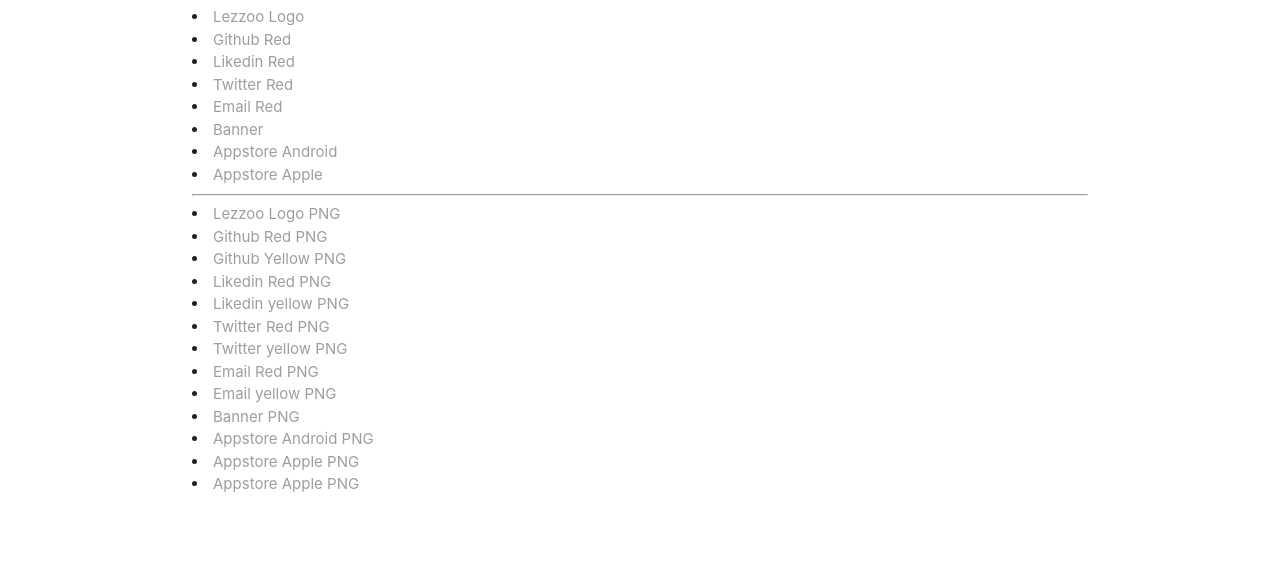
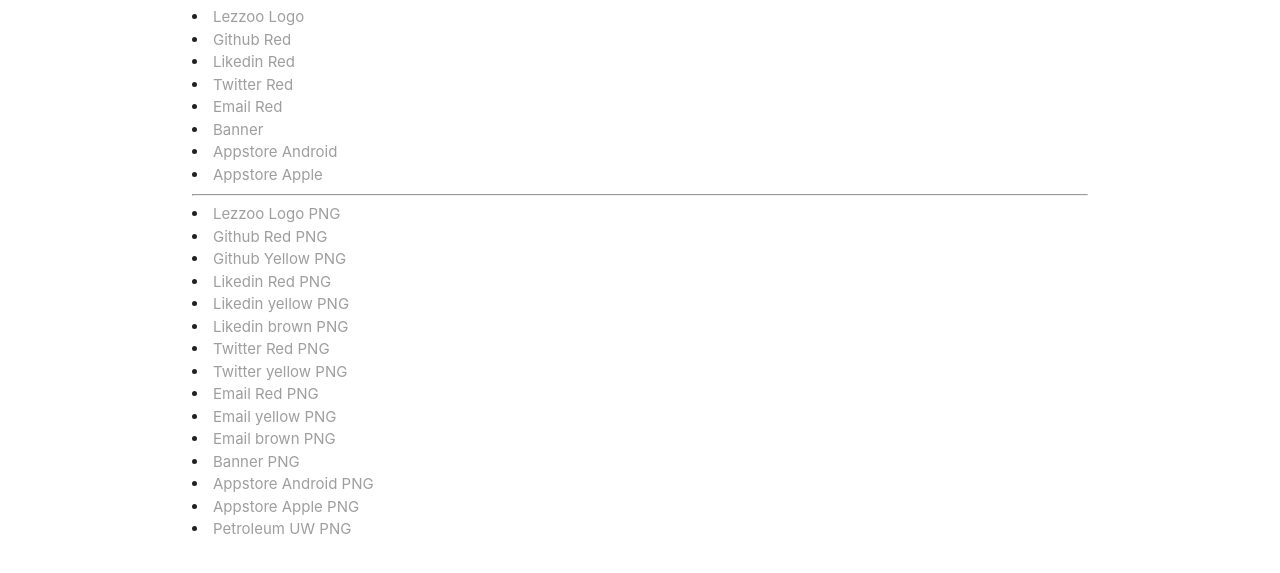
Before and after one commit to the-farshad/files, a plain HTML site: page index.html in a window 1280 px wide. Shown: the part 73-646 px from the top of the page. Drawn offline with nearby package versions, Linux system fonts and the light colour scheme.

Commit message:
[ADDED] Brown version added

```diff
--- a/index.html
+++ b/index.html
@@ -37,14 +37,16 @@
             <li><a class="grey-text" href="./files/github-yellow.png">Github Yellow PNG</a></li>
             <li><a class="grey-text" href="./files/linkedin-red.png">Likedin Red PNG</a></li>
             <li><a class="grey-text" href="./files/linkedin-yellow.png">Likedin yellow PNG</a></li>
+            <li><a class="grey-text" href="./files/linkedin-brown.png">Likedin brown PNG</a></li>
             <li><a class="grey-text" href="./files/twitter-red.png">Twitter Red PNG</a></li>
             <li><a class="grey-text" href="./files/twitter-yellow.png">Twitter yellow PNG</a></li>
             <li><a class="grey-text" href="./files/e-mail-red.png">Email Red PNG</a></li>
             <li><a class="grey-text" href="./files/e-mail-yellow.png">Email yellow PNG</a></li>
+            <li><a class="grey-text" href="./files/e-mail-brown.png">Email brown PNG</a></li>
             <li><a class="grey-text" href="./files/banner-wide.jpg">Banner PNG</a></li>
             <li><a class="grey-text" href="./files/appstore-android.png">Appstore Android PNG</a></li>
             <li><a class="grey-text" href="./files/appstore-apple.png">Appstore Apple PNG</a></li>
-            <li><a class="grey-text" href="./files/petroleum-uw.png">Appstore Apple PNG</a></li>
+            <li><a class="grey-text" href="./files/petroleum-uw.png">Petroleum UW PNG</a></li>
         </div>
         <br><br>
     </div>
```
Also changed, not shown: files/e-mail-brown.png (added), files/linkedin-brown.png (added), 1 other file.
